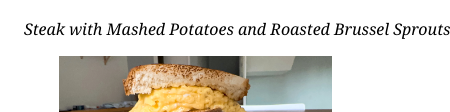
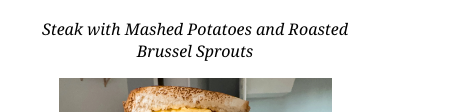
Before and after one commit to jankwong705/personal-page-css, a plain HTML site: page about.html in a window 390 px wide. Shown: the part 3824-3936 px from the top of the page, 450 px wide, since content can reach past the window. Drawn offline with Linux system fonts and the light colour scheme.

Commit message:
fix text align

```diff
--- a/styles.css
+++ b/styles.css
@@ -25,6 +25,15 @@
     img, video, iframe {
         max-height: 60vh !important;
         max-width: 70vw !important;
+    }
+    #food-pic {
+        flex-direction: column !important;
+        align-items: center !important;
+    }
+    figcaption pre {
+        word-wrap: break-word !important;
+        text-align: center;
+        white-space: normal;
     }
     video:hover, img:hover, #msg-button:hover {
         transition: none !important;
@@ -213,6 +222,9 @@ edu {
     align-items: flex-end;
     flex-wrap: wrap;
 }
+figcaption pre{
+    text-align: center;
+}
 
 /* Experiences */
 h3 {
```
